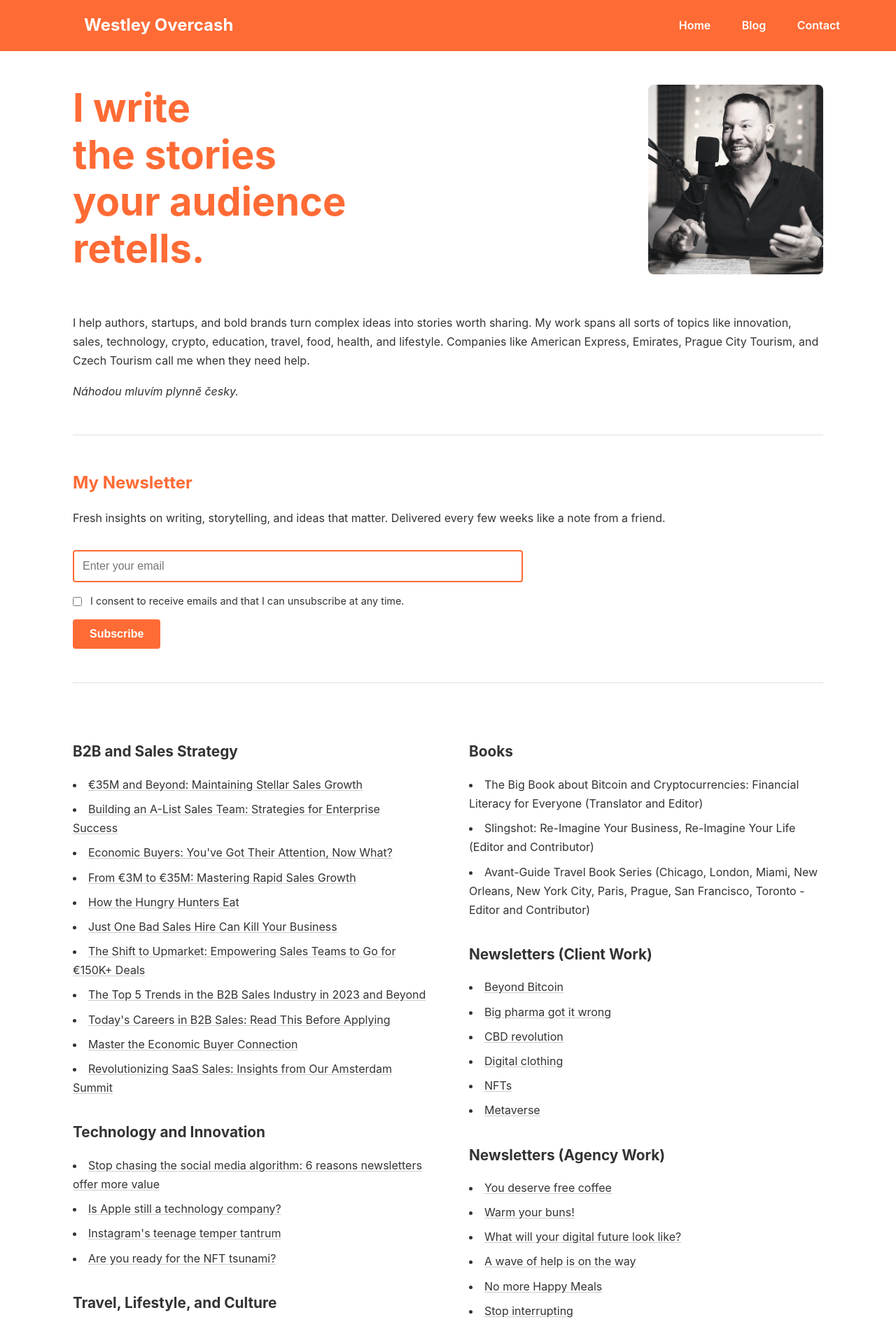
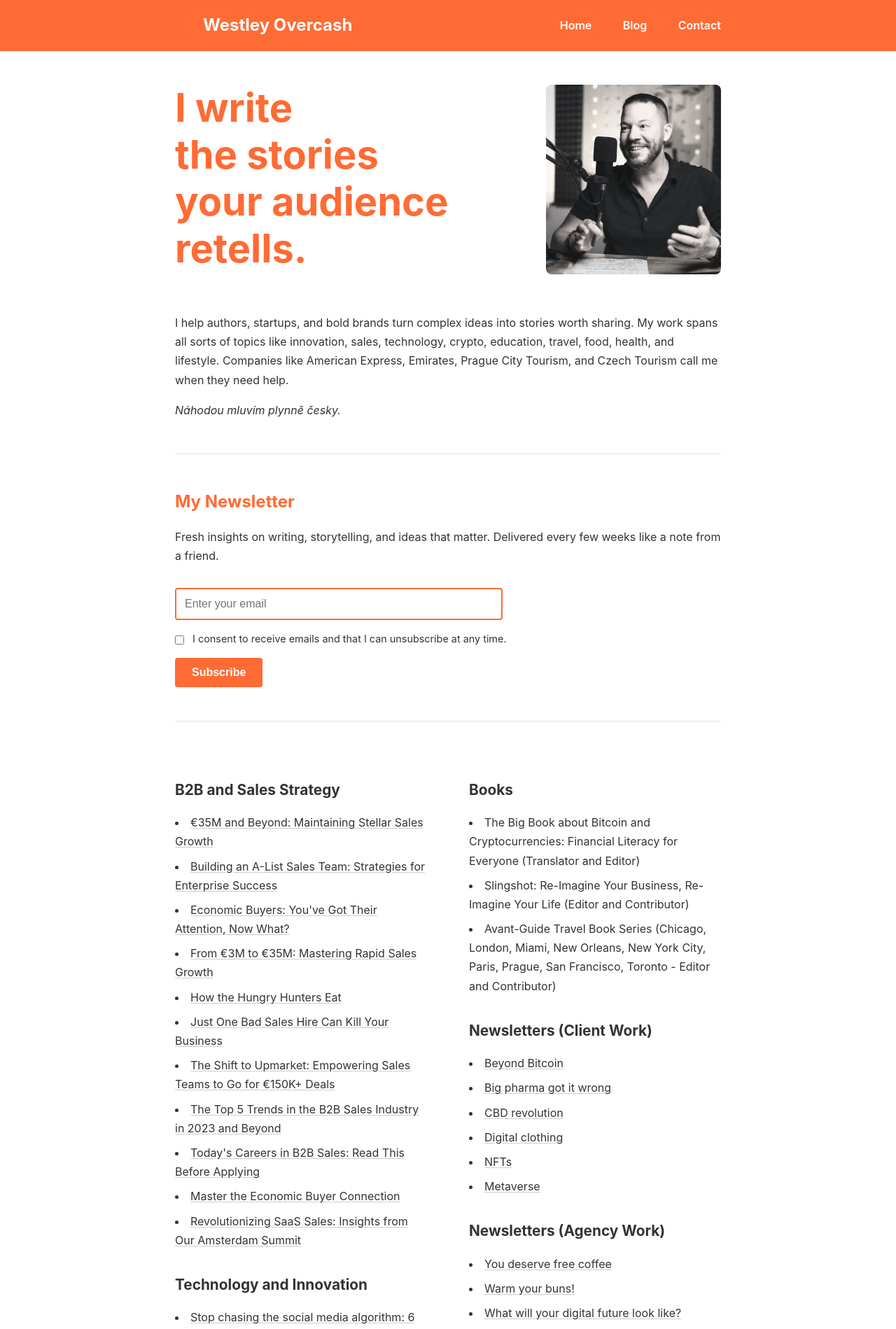
Before and after one commit to westleyovercash/westleyovercash.github.io, a Jekyll site: the page built from index.md, in a window 1280 px wide. Shown: the top 1899 px of the page at 70% size. Built offline with Jekyll 4.4.1, drawn with Linux system fonts in a browser that asks for light colours.

Commit message:
Update default.html

```diff
--- a/_layouts/default.html
+++ b/_layouts/default.html
@@ -27,9 +27,9 @@
     }
 
     nav {
-  max-width: 1200px;
+  max-width: 820px;
   margin: 0 auto;
-  padding: 0 40px;
+  padding: 0 20px;
   display: flex;
   justify-content: space-between;
   align-items: center;
@@ -56,9 +56,9 @@
     }
 
     main {
-  max-width: 90%;
+  max-width: 820px;
   margin: 0 auto;
-  padding: 0 40px 4rem 40px;
+  padding: 0 20px 4rem 20px;
   width: 100%;
   box-sizing: border-box;
 }
```
